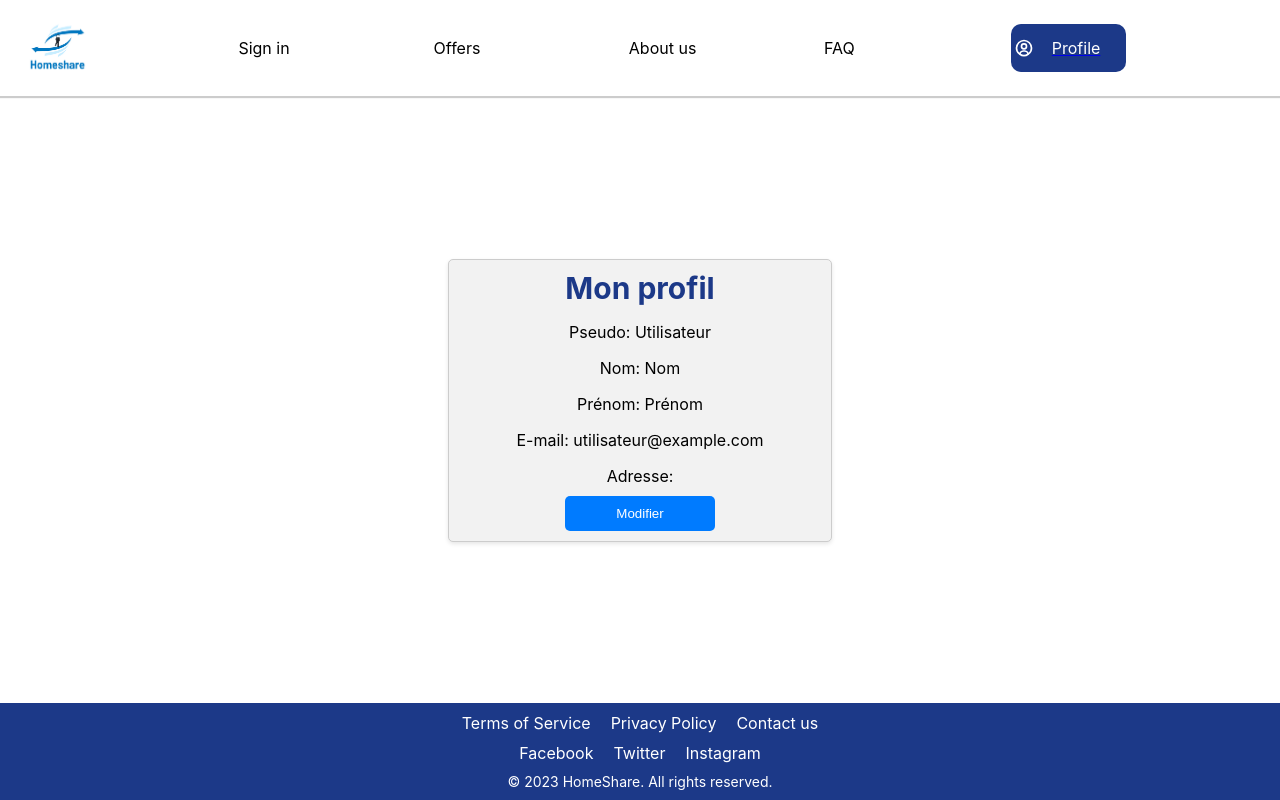
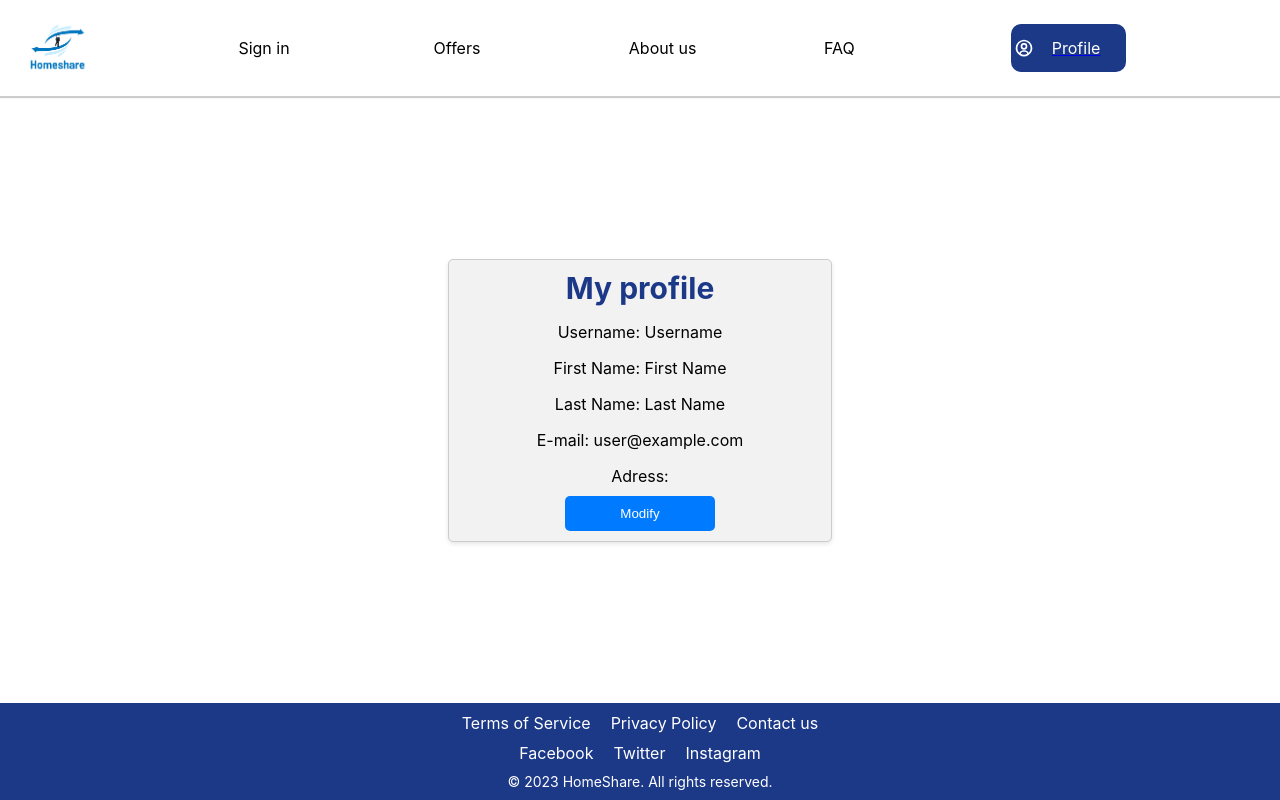
Before and after one commit to Pierro236/home-share, a React (Create React App) app: page /account in a window 1280 px wide. Built offline with nearby package versions, Linux system fonts and the light colour scheme.

Commit message:
add changes for Account

```diff
--- a/src/pages/Account/Account.js
+++ b/src/pages/Account/Account.js
@@ -5,11 +5,11 @@ import styles from "./Account.module.css";
 
 const Account = () => {
   const [isEditing, setIsEditing] = useState(false);
-  const [pseudo, setPseudo] = useState('Utilisateur');
-  const [nom, setNom] = useState('Nom');
-  const [prenom, setPrenom] = useState('Prénom');
-  const [email, setEmail] = useState('utilisateur@example.com');
-  const [adresse, setAdresse] = useState('');
+  const [username, setPseudo] = useState('Username');
+  const [firstName, setNom] = useState('First Name');
+  const [lastName, setPrenom] = useState('Last Name');
+  const [email, setEmail] = useState('user@example.com');
+  const [adress, setAdresse] = useState('');
 
   const handleEdit = () => {
     setIsEditing(true);
@@ -27,43 +27,43 @@ const Account = () => {
       </section>
       <div className={styles.styleContainer}>
         <div className={styles.textContainer}>
-          <h2>Mon profil</h2>
+          <h2>My profile</h2>
           {!isEditing && (
             <div>
-              <p>Pseudo: {pseudo}</p>
-              <p>Nom: {nom}</p>
-              <p>Prénom: {prenom}</p>
+              <p>Username: {username}</p>
+              <p>First Name: {firstName}</p>
+              <p>Last Name: {lastName}</p>
               <p>E-mail: {email}</p>
-              <p>Adresse: {adresse}</p>
+              <p>Adress: {adress}</p>
             </div>
           )}
           {isEditing && (
             <div className={styles.formContainer}>
               <label>
-                Pseudo:
-                <input type="text" value={pseudo} onChange={(event) => setPseudo(event.target.value)} />
+                Username:
+                <input type="text" value={username} onChange={(event) => setPseudo(event.target.value)} />
               </label>
               <label>
-                Nom:
-                <input type="text" value={nom} onChange={(event) => setNom(event.target.value)} />
+                First Name:
+                <input type="text" value={firstName} onChange={(event) => setNom(event.target.value)} />
               </label>
               <label>
-                Prénom:
-                <input type="text" value={prenom} onChange={(event) => setPrenom(event.target.value)} />
+                Last Name:
+                <input type="text" value={lastName} onChange={(event) => setPrenom(event.target.value)} />
               </label>
               <label>
                 E-mail:
                 <input type="email" value={email} onChange={(event) => setEmail(event.target.value)} />
               </label>
               <label>
-                Adresse:
-                <input type="text" value={adresse} onChange={(event) => setAdresse(event.target.value)} />
+                Adress:
+                <input type="text" value={adress} onChange={(event) => setAdresse(event.target.value)} />
               </label>
-              <button className={styles.editButton} onClick={handleSave}>Enregistrer</button>
+              <button className={styles.editButton} onClick={handleSave}>Save</button>
             </div>
           )}
           {!isEditing && (
-            <button className={styles.editButton} onClick={handleEdit}>Modifier</button>
+            <button className={styles.editButton} onClick={handleEdit}>Modify</button>
           )}
         </div>
       </div>
```
